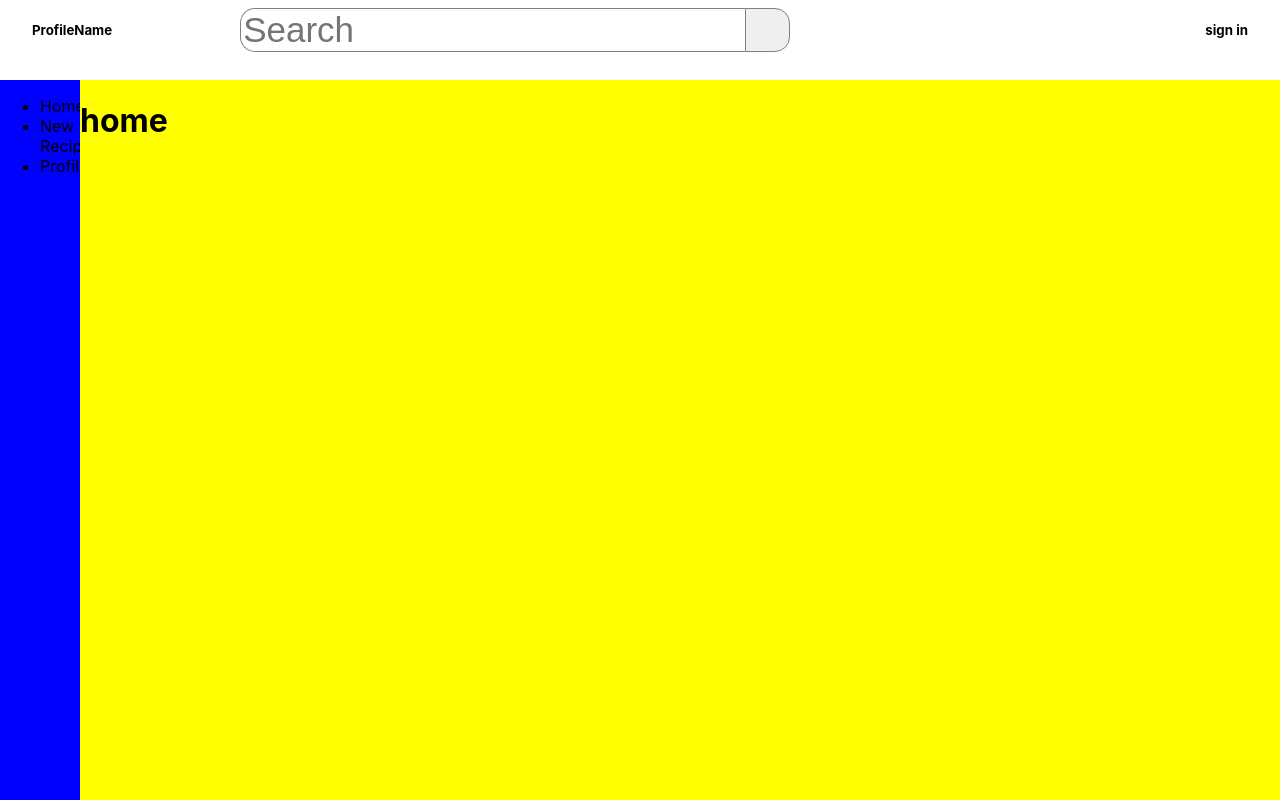
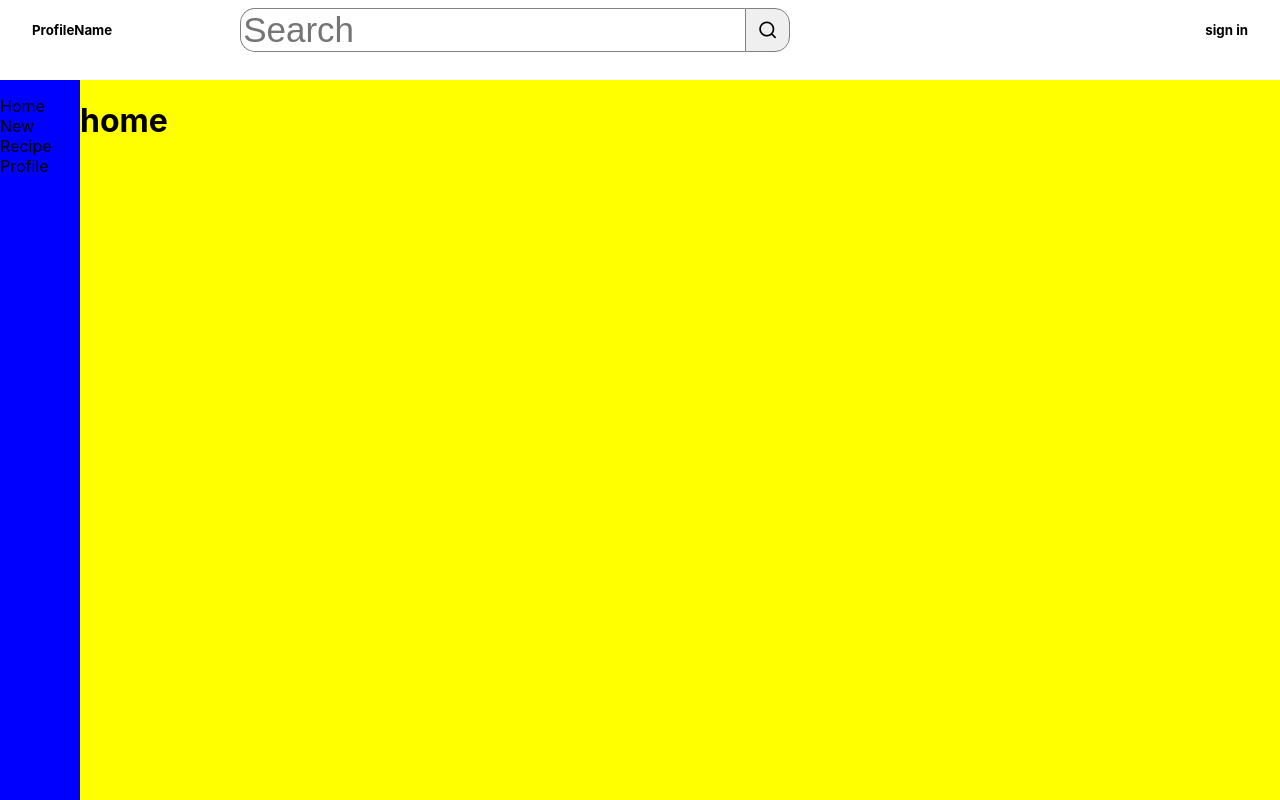
Before and after one commit to SimonBystrom/recipe-sns, a React (Create React App) app: page / in a window 1280 px wide. Built offline with nearby package versions, Linux system fonts and the light colour scheme.

Commit message:
fixed remixicon setup
Signed-off-by: simonbystrom <simonbystrom@Simons-MacBook-Air.local>

```diff
--- a/package.json
+++ b/package.json
@@ -12,8 +12,7 @@
     "react-dom": "^16.14.0",
     "react-router-dom": "^5.2.0",
     "react-scripts": "^3.4.4",
-    "remixicon": "^2.5.0",
-    "tailwindcss": "^1.9.5"
+    "remixicon": "^2.5.0"
   },
   "scripts": {
     "start": "react-scripts start",
--- a/src/Pages/Navbar.css
+++ b/src/Pages/Navbar.css
@@ -4,13 +4,7 @@
     margin-top: 0px;
 }
 
-a {
-    text-decoration: none;
-    color: black;
-}
-a:visited {
-    text-decoration: none;
-}
+
 
 #profile{
     margin-left: 2em;
@@ -30,8 +24,7 @@ a:visited {
 }
 
 
-
-
+/* Search input form */
 form > input {
     min-width: 500px;
     font-size: 35px;
@@ -49,3 +42,7 @@ form > button {
     width: 45px;
     float: left;
 }
+
+form > button > i {
+    font-size: 20px;
+}
--- a/src/Pages/Navbar.js
+++ b/src/Pages/Navbar.js
@@ -7,13 +7,14 @@ import "./Navbar.css"
 export default function  Navbar(){
     return(
         <div className="Container-Navbar">
+
             <Link to="/profile" id="profile">
                 <h5>ProfileName</h5>
             </Link>
             <Link to="/searchResults" id="searchResults">
                 <form>
                     <input type="text" placeholder="Search" name="search"></input>
-                    <button></button>
+                    <button><i className="ri-search-line"></i></button>
                 </form>
             </Link>
             <Link to="/signIn" id="signIn">
--- a/src/index.css
+++ b/src/index.css
@@ -11,3 +11,17 @@ code {
   font-family: source-code-pro, Menlo, Monaco, Consolas, 'Courier New',
     monospace;
 }
+
+a {
+  text-decoration: none;
+  color: black;
+}
+a:visited {
+  text-decoration: none;
+}
+
+ul {
+  list-style-type: none;
+  margin-left: 0px;
+  padding-left: 0px;
+}
--- a/src/index.js
+++ b/src/index.js
@@ -4,6 +4,9 @@ import './index.css';
 import App from './App';
 import * as serviceWorker from './serviceWorker';
 import { BrowserRouter } from "react-router-dom";
+import 'remixicon/fonts/remixicon.css'
+
+
 
 ReactDOM.render(
   <React.StrictMode>
```
Also changed, not shown: 1 other file (tests, documents, lock files or other folders).
